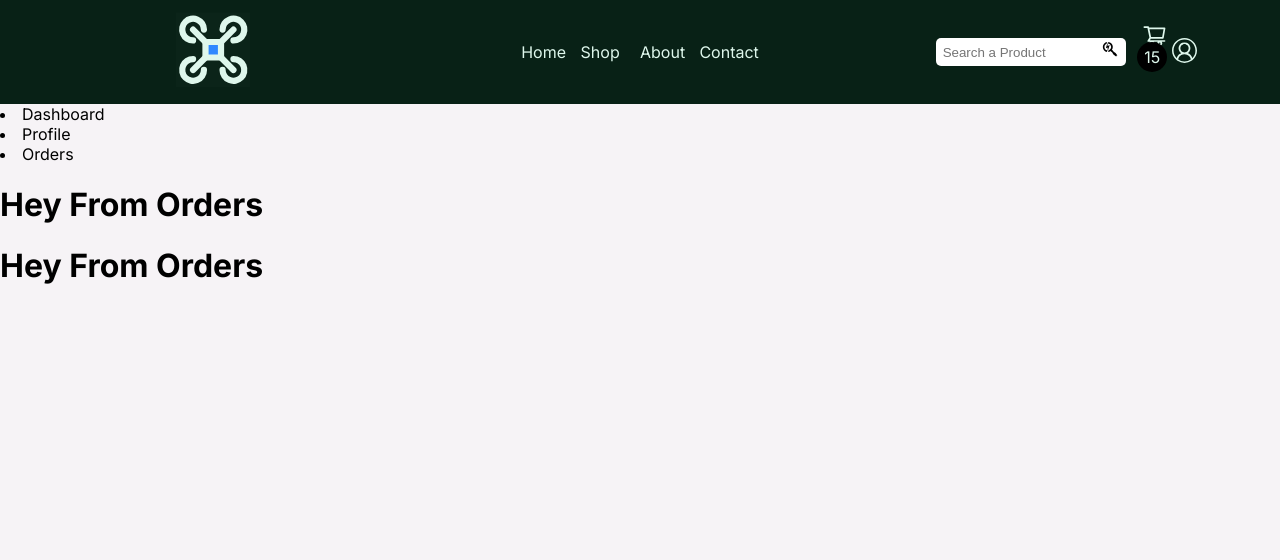
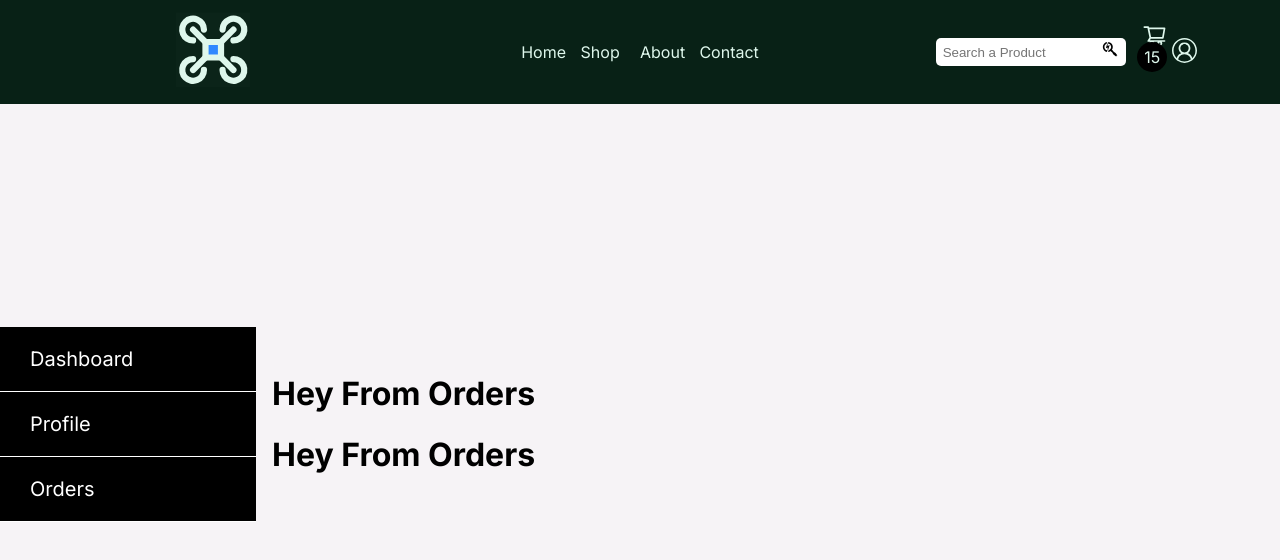
Before and after one commit to Shub3am/RoboNov, a Next.js app: page /dashboard in a window 1280 px wide. Shown: the top 560 px of the page. Built offline with nearby package versions, Linux system fonts and the light colour scheme; no server answers; sample sign-in values are in the browser's storage.

Commit message:
Created Basic UI for dashboard

```diff
--- a/src/app/dashboard/dashboard.module.css
+++ b/src/app/dashboard/dashboard.module.css
@@ -0,0 +1,19 @@
+.container {
+  display: grid;
+  /* grid-template-rows: 1fr 2fr; */
+  grid-template-columns: 20% 80%;
+  align-items: center;
+  grid-template-rows: 80vh;
+}
+
+.sideBarMenu li {
+  font-size: 1.25em;
+  list-style: none;
+  padding: 1em 1.5em;
+  background: black;
+  border-bottom: 1px solid white;
+  color: white;
+}
+.content {
+  margin: 0 1em;
+}
--- a/src/app/dashboard/layout.tsx
+++ b/src/app/dashboard/layout.tsx
@@ -7,9 +7,11 @@ export default function Layout(props: {
   return (
     <>
       <div className={styles.container}>
-        {props.children}
-        {false ? props.profile : props.orders}
-        {props.orders}
+        <div>{props.children}</div>
+        <div className={styles.content}>
+          {false ? props.profile : props.orders}
+          {props.orders}
+        </div>
       </div>
     </>
   );
--- a/src/app/dashboard/page.tsx
+++ b/src/app/dashboard/page.tsx
@@ -2,12 +2,13 @@
 import { redirect } from "next/navigation";
 import { useSession } from "next-auth/react";
 import { useRouter } from "next/navigation";
-export default function Account() {
+import styles from "./dashboard.module.css";
+export default function Account({ currentState }: { currentState: Function }) {
   const { data: Session, status } = useSession();
 
   if (status == "authenticated") {
     return (
-      <div>
+      <div className={styles.sideBarMenu}>
         <nav>
           <li>Dashboard</li>
           <li>Profile</li>
```
